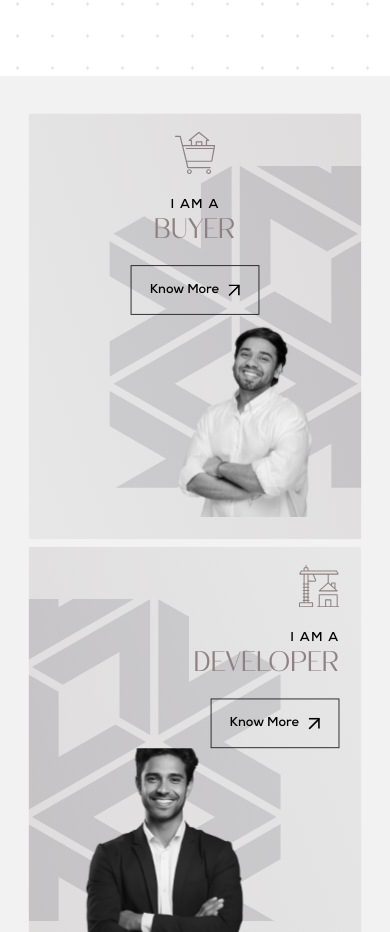
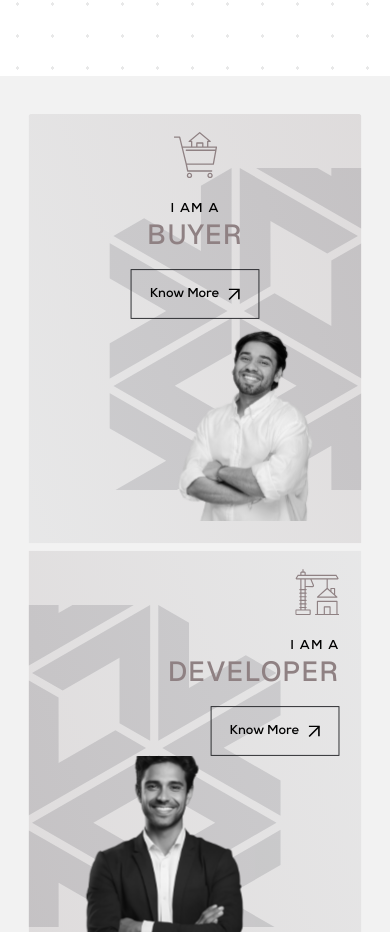
Before and after one commit to NAVIKNITIN/Guardians, a Next.js app: page / in a window 390 px wide. Shown: the part 2278-3210 px from the top of the page. Built offline with nearby package versions, Linux system fonts and the light colour scheme.

Commit message:
build error resovled.

```diff
--- a/components/common/OutlineArrowButton.tsx
+++ b/components/common/OutlineArrowButton.tsx
@@ -68,6 +68,7 @@ export function OutlineArrowButton(props: OutlineArrowButtonProps) {
     );
   }
 
+  const btn = props as ButtonVariantProps;
   const {
     children,
     className,
@@ -75,7 +76,7 @@ export function OutlineArrowButton(props: OutlineArrowButtonProps) {
     iconAlt = "",
     type = "button",
     ...buttonProps
-  } = props;
+  } = btn;
 
   return (
     <button
--- a/components/sections/DividerSection.tsx
+++ b/components/sections/DividerSection.tsx
@@ -85,19 +85,19 @@ function BuyerProfileCard({
           <Image
             src="/images/Buyer/Vector.svg"
             alt=""
-            width={47}
+            width={48}
             height={50}
-            className={cn("h-[46px] w-[44px] shrink-0 object-contain", FIGMA_TAUPE_TEXT)}
+            className={cn("h-[50px] w-[48px] shrink-0 object-contain", FIGMA_TAUPE_TEXT)}
             aria-hidden
           />
 
           <div className="text-left">
-            <p className="n-bold text-sm uppercase tracking-[0.1em] text-[#000000] lg:text-[22px]">
+            <p className="n-bold text-sm uppercase tracking-[0.1em] text-[#000000] lg:text-[24px]">
               I am a
             </p>
             <h3
               className={cn(
-                "mt-1 qs-reg text-[clamp(1.875rem,3vw,2.625rem)] uppercase leading-[0.9] tracking-[0.05em]",
+                "mt-1 qs-reg fw-400 text-[clamp(1.875rem,3vw,2.625rem)] uppercase leading-[0.9] tracking-[0.05em]",
                 FIGMA_TAUPE_TEXT,
               )}
             >
@@ -163,24 +163,22 @@ function DeveloperProfileCard({
       <div className="relative z-10 flex min-h-[300px]  flex-1 flex-col px-6 pb-6 pt-5 sm:px-8 sm:pb-8 sm:pt-6 lg:min-h-0 lg:h-full lg:flex-row-reverse lg:items-stretch lg:gap-0 lg:pb-0 lg:pl-0 lg:pr-[30px] lg:pt-5">
         {/* Text column — 33% on desktop, right side */}
         <div className="flex w-full min-w-0 flex-1 flex-col items-end justify-between gap-6 self-stretch text-right lg:h-full lg:min-h-0 lg:flex-none lg:w-[33%] lg:max-w-[33%] lg:pb-[30px]">
-          <div className="flex shrink-0 items-center self-end">
           <Image
             src="/images/Developer/DeveloperFilterIcon.svg"
             alt=""
-              width={47}
+            width={48}
             height={50}
-              className={cn("h-[46px] w-[44px] shrink-0 object-contain", FIGMA_TAUPE_TEXT)}
+            className={cn("h-[50px] w-[48px] shrink-0 object-contain self-end", FIGMA_TAUPE_TEXT)}
             aria-hidden
           />
-          </div>
 
           <div>
-            <p className="n-bold text-sm uppercase tracking-[0.1em] text-[#000000] lg:text-[22px]">
+            <p className="n-bold text-sm uppercase tracking-[0.1em] text-[#000000] lg:text-[24px]">
               I am a
             </p>
             <h3
               className={cn(
-                "mt-1 qs-reg text-[clamp(1.875rem,3vw,2.625rem)] uppercase leading-[0.9] tracking-[0.05em]",
+                "mt-1 qs-reg fw-400 text-[clamp(1.875rem,3vw,2.625rem)] uppercase leading-[0.9] tracking-[0.05em]",
                 FIGMA_TAUPE_TEXT,
               )}
             >
```
Lines whose indentation alone changed are shown as unchanged.
